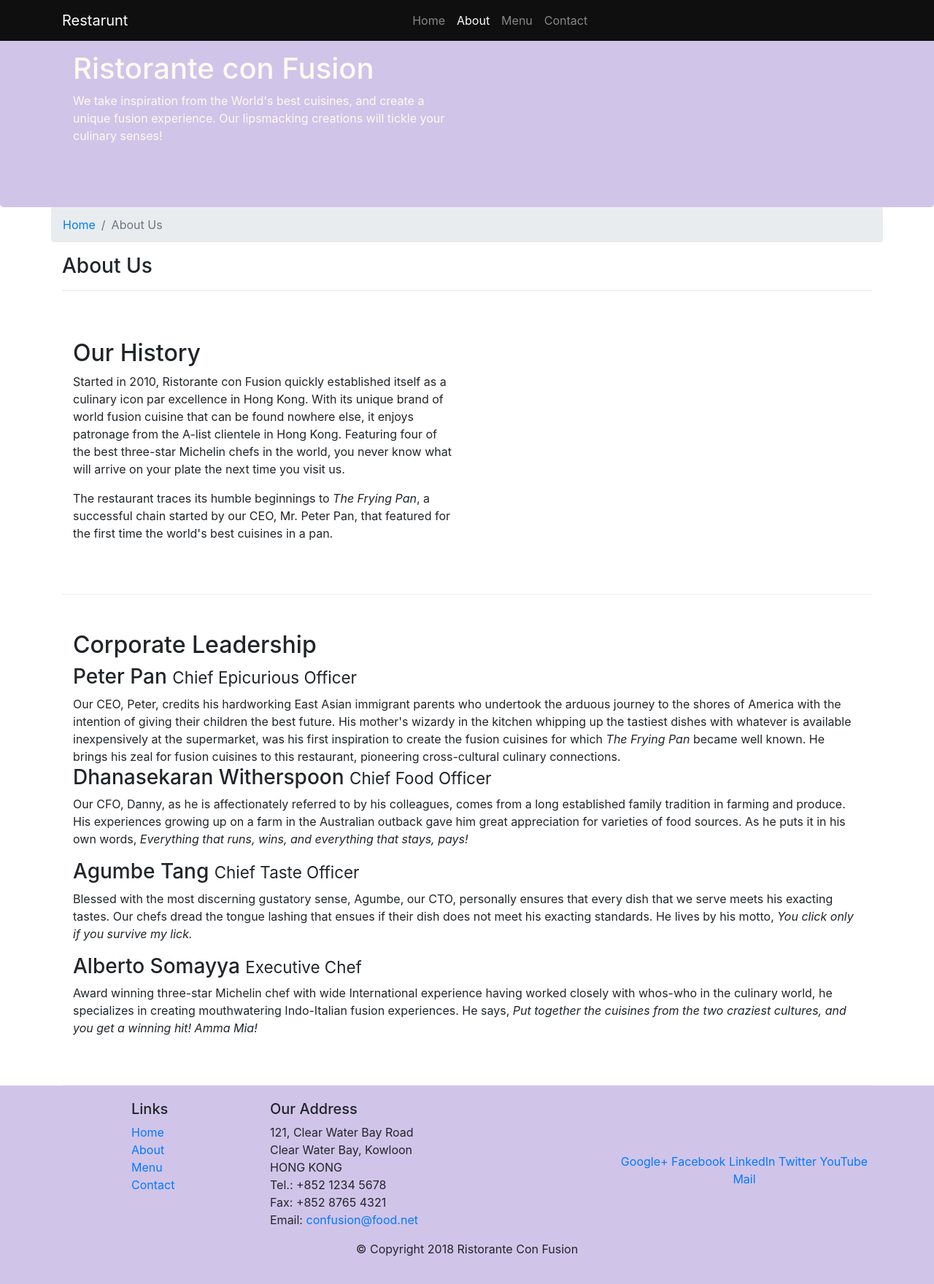
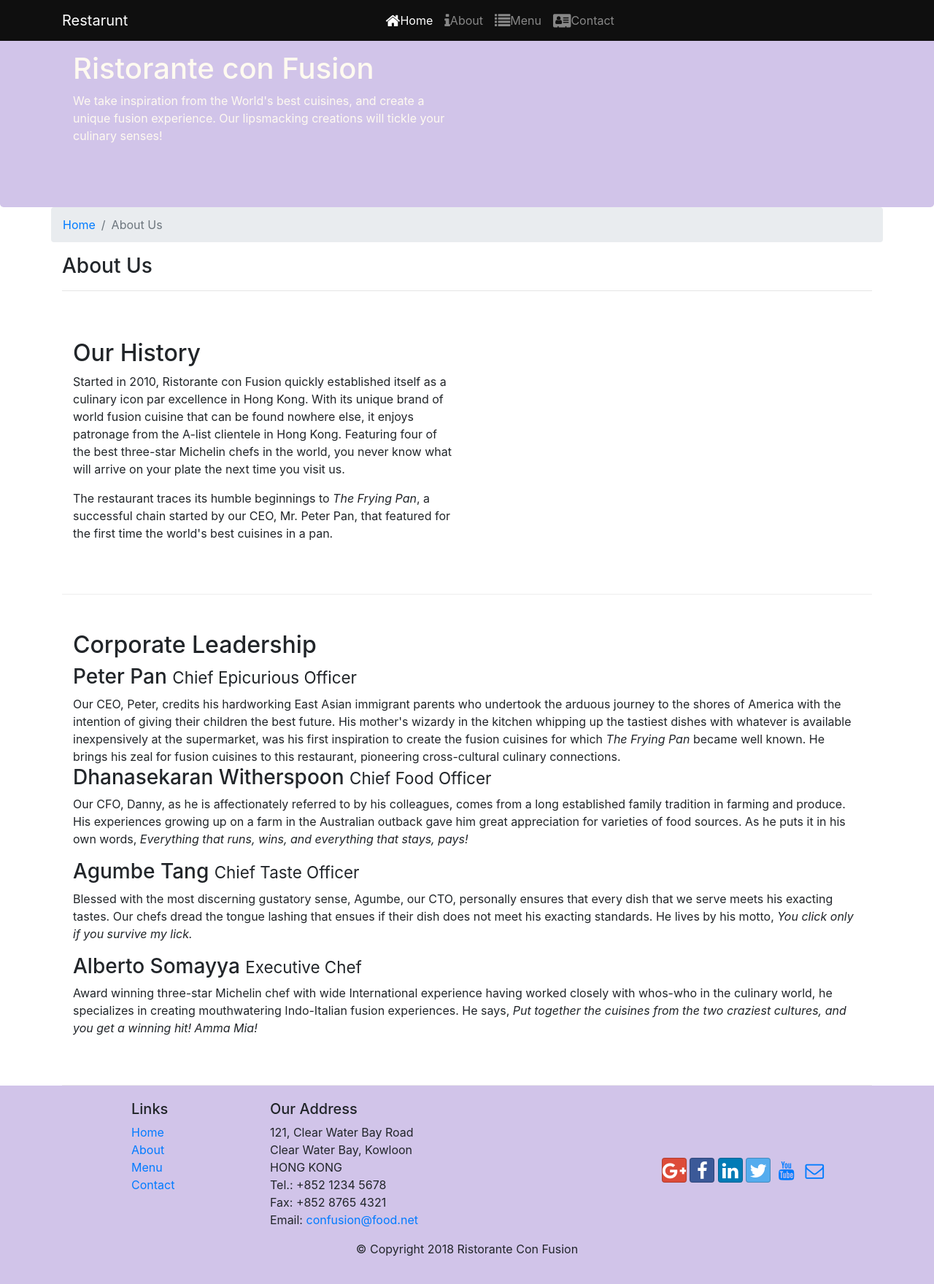
Before and after one commit to renmaoting/bootstrap, a website: page aboutus.html in a window 1280 px wide. Shown: the whole page at 73% size. Drawn offline with nearby package versions, Linux system fonts and the light colour scheme.

Commit message:
font-awesome

```diff
--- a/aboutus.html
+++ b/aboutus.html
@@ -6,6 +6,8 @@
     <title>Ristorante Con Fusion: About Us</title>
     <!-- Bootstrap CSS -->
     <link rel="stylesheet" href="node_modules/bootstrap/dist/css/bootstrap.min.css">
+    <link rel="stylesheet" href="node_modules/font-awesome/css/font-awesome.min.css">
+    <link rel="stylesheet" href="node_modules/bootstrap-social/bootstrap-social.css">
     <link rel="stylesheet" href="css/style.css">
     <title>Ristorante Con Fusion</title>
 </head>
@@ -19,10 +21,10 @@
             <a class="navbar-brand mr-auto" href="./index.html">Restarunt</a>
             <ul class="navbar-nav mr-auto" >
                 <div class="navbar-collapse collapse" id="Navbar">
-                    <li class="nav-item"><a class="nav-link" href="./index.html">Home</a></li>
-                    <li class="nav-item active"><a class="nav-link" href="#">About</a></li>
-                    <li class="nav-item"><a class="nav-link" href="#">Menu</a></li>
-                    <li class="nav-item"><a class="nav-link" href="#">Contact</a></li>
+                    <li class="nav-item active"><a class="nav-link" href="./index.html"><span class="fa fa-home fa-lg"></span>Home</a></li>
+                    <li class="nav-item"><a class="nav-link" href="#"><span class="fa fa-info fa-lg"></span>About</a></li>
+                    <li class="nav-item"><a class="nav-link" href="#"><span class="fa fa-list fa-lg"></span>Menu</a></li>
+                    <li class="nav-item"><a class="nav-link" href="#"><span class="fa fa-address-card fa-lg"></span>Contact</a></li>
                 </div>
             </ul>
         </div>
@@ -104,12 +106,12 @@
                 </div>
                 <div class="col-12 col-sm-4 align-self-center">
                     <div class="text-center">
-                        <a href="http://google.com/+">Google+</a>
-                        <a href="http://www.facebook.com/profile.php?id=">Facebook</a>
-                        <a href="http://www.linkedin.com/in/">LinkedIn</a>
-                        <a href="http://twitter.com/">Twitter</a>
-                        <a href="http://youtube.com/">YouTube</a>
-                        <a href="mailto:">Mail</a>
+                        <a class="btn btn-social-icon btn-google" href="http://google.com/+"><span class="fa fa-google-plus fa-lg"></span></a>
+                        <a class="btn btn-social-icon btn-facebook" href="http://www.facebook.com/profile.php?id="><span class="fa fa-facebook fa-lg"></span></a>
+                        <a class="btn btn-social-icon btn-linkedin" href="http://www.linkedin.com/in/"><span class="fa fa-linkedin fa-lg"></span></a>
+                        <a class="btn btn-social-icon btn-twitter" href="http://twitter.com/"><span class="fa fa-twitter fa-lg"></span></a>
+                        <a class="btn btn-social-icon btn-youtube" href="http://youtube.com/"><span class="fa fa-youtube fa-lg"></span></a>
+                        <a class="btn btn-social-icon btn-envelope" href="mailto:"><span class="fa fa-envelope-o fa-lg"></span></a>
                     </div>
                 </div>
            </div>
--- a/package.json
+++ b/package.json
@@ -15,6 +15,8 @@
   },
   "dependencies": {
     "bootstrap": "^4.0.0",
+    "bootstrap-social": "^5.1.1",
+    "font-awesome": "^4.7.0",
     "jquery": "^3.4.0",
     "popper.js": "^1.12.9"
   }
```
Also changed, not shown: index.html (+15 -13 lines), 1 other file.
